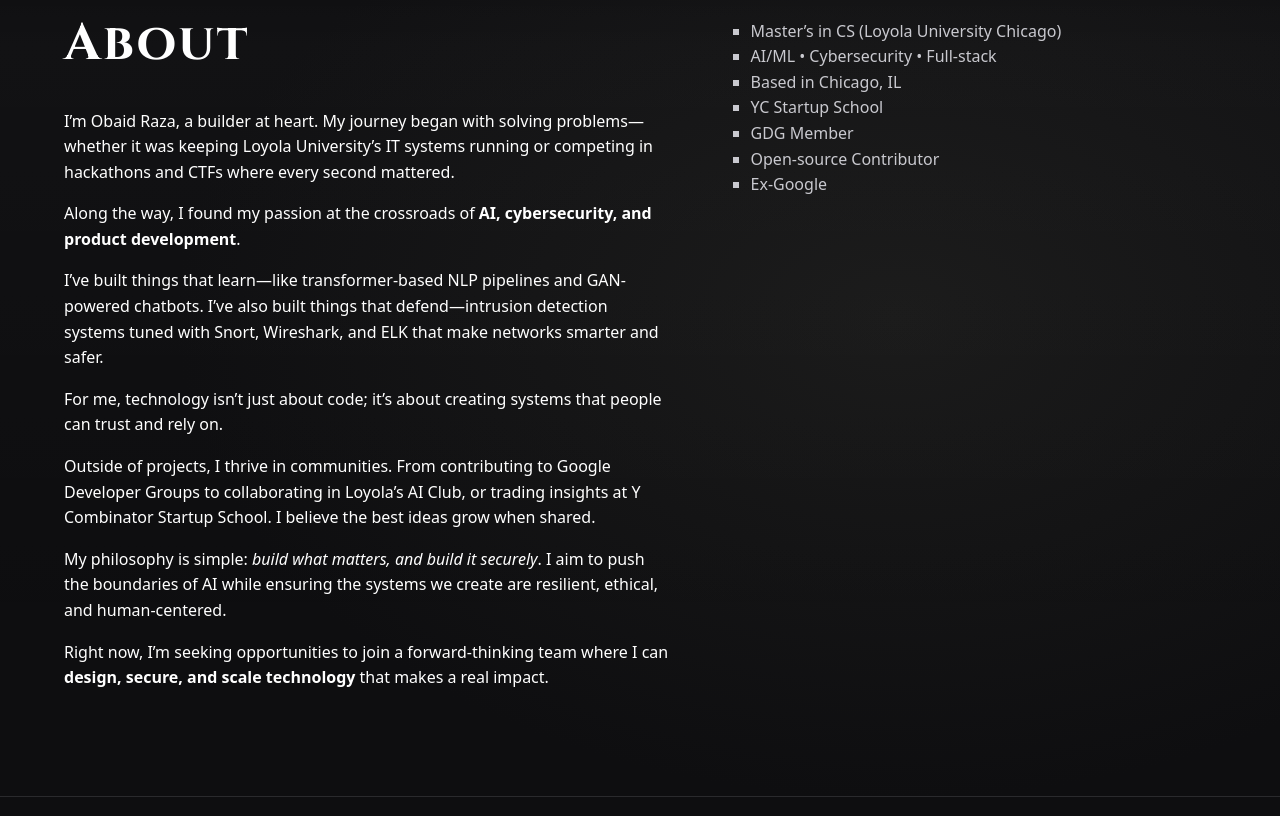
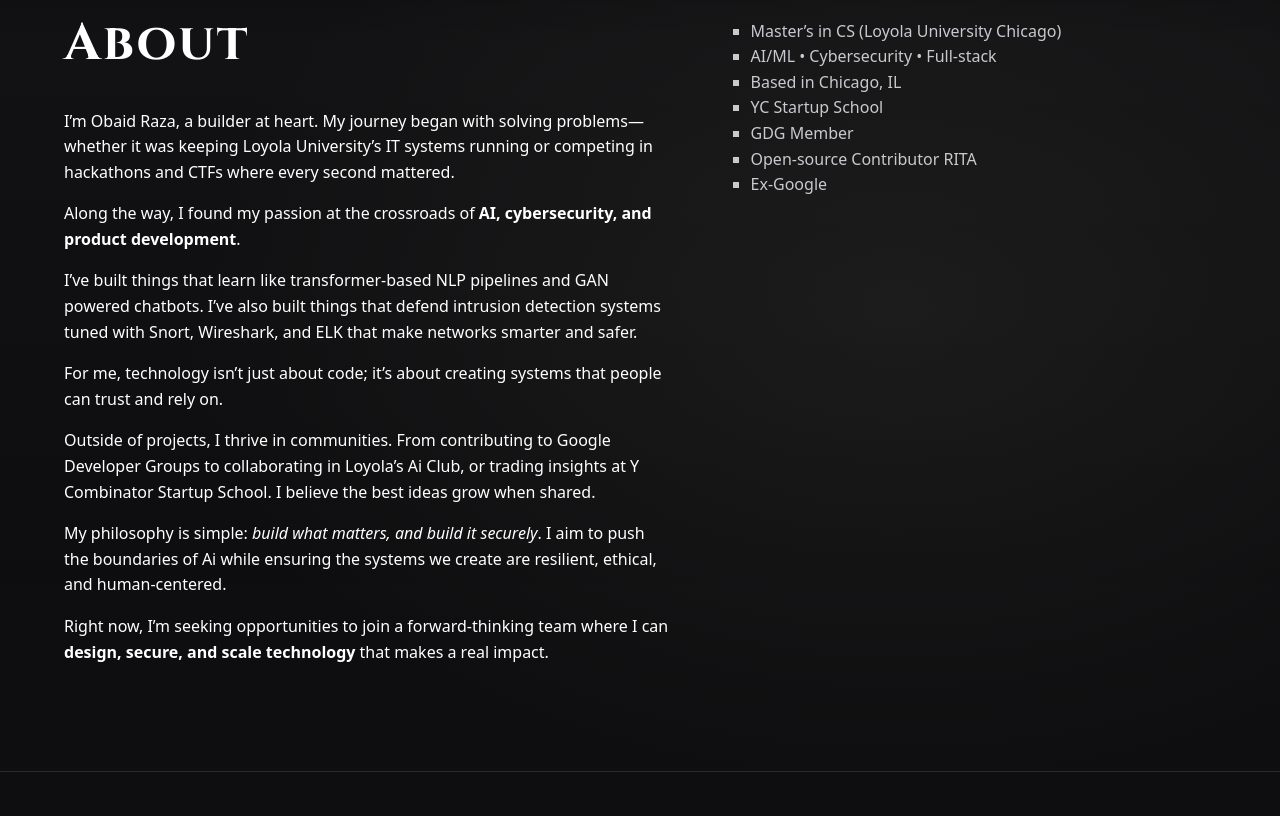
Before and after one commit to mohammedobaidraza/Raza-Obaid-, a plain HTML site: page index.html in a window 1280 px wide. Shown: the part 924-1740 px from the top of the page. Drawn offline with nearby package versions, Linux system fonts and the light colour scheme; a web font is replaced by a local one.

Commit message:
Update index.html

```diff
--- a/index.html
+++ b/index.html
@@ -11,16 +11,21 @@
 <body>
   <canvas id="bg"></canvas>
 
-  <header class="site-header">
+ <header class="site-header">
   <a href="#top" class="brand brand-img" aria-label="Home">
     <img src="assets/avatar.png.png" alt="Mohammed Obaid Raza" />
   </a>
 
-  <button class="nav-toggle" aria-label="Open menu" aria-controls="primary-nav" aria-expanded="false">
+  <!-- 1) Hidden checkbox controls state -->
+  <input id="nav-check" class="nav-check" type="checkbox" aria-hidden="true" />
+
+  <!-- 2) Label acts as the hamburger button -->
+  <label for="nav-check" class="nav-toggle" aria-label="Toggle menu" role="button" aria-controls="primary-nav" aria-expanded="false">
     <span class="bar"></span><span class="bar"></span><span class="bar"></span>
-  </button>
+  </label>
 
-  <nav id="primary-nav" class="nav">
+  <!-- 3) Primary nav (opens when checkbox is checked) -->
+  <nav id="primary-nav" class="nav" role="navigation">
     <a href="#about">About</a>
     <a href="#projects">Projects</a>
     <a href="#contact">Contact</a>
@@ -28,6 +33,7 @@
     <a class="btn-code" href="https://linktr.ee/mohammedobaidraza" target="_blank" rel="noopener">Linktree</a>
   </nav>
 </header>
+
 
   <main id="top" class="main">
     <section class="hero">
@@ -51,10 +57,10 @@
           <h2>About</h2>
           <p>I’m Obaid Raza, a builder at heart. My journey began with solving problems—whether it was keeping Loyola University’s IT systems running or competing in hackathons and CTFs where every second mattered.</p>
           <p>Along the way, I found my passion at the crossroads of <strong>AI, cybersecurity, and product development</strong>.</p>
-          <p>I’ve built things that learn—like transformer-based NLP pipelines and GAN-powered chatbots. I’ve also built things that defend—intrusion detection systems tuned with Snort, Wireshark, and ELK that make networks smarter and safer.</p>
+          <p>I’ve built things that learn like transformer-based NLP pipelines and GAN powered chatbots. I’ve also built things that defend intrusion detection systems tuned with Snort, Wireshark, and ELK that make networks smarter and safer.</p>
           <p>For me, technology isn’t just about code; it’s about creating systems that people can trust and rely on.</p>
-          <p>Outside of projects, I thrive in communities. From contributing to Google Developer Groups to collaborating in Loyola’s AI Club, or trading insights at Y Combinator Startup School. I believe the best ideas grow when shared.</p>
-          <p>My philosophy is simple: <em>build what matters, and build it securely</em>. I aim to push the boundaries of AI while ensuring the systems we create are resilient, ethical, and human-centered.</p>
+          <p>Outside of projects, I thrive in communities. From contributing to Google Developer Groups to collaborating in Loyola’s Ai Club, or trading insights at Y Combinator Startup School. I believe the best ideas grow when shared.</p>
+          <p>My philosophy is simple: <em>build what matters, and build it securely</em>. I aim to push the boundaries of Ai while ensuring the systems we create are resilient, ethical, and human-centered.</p>
           <p>Right now, I’m seeking opportunities to join a forward-thinking team where I can <strong>design, secure, and scale technology</strong> that makes a real impact.</p>
         </div>
         <ul class="facts">
@@ -63,7 +69,7 @@
           <li>Based in Chicago, IL</li>
           <li>YC Startup School</li>
           <li>GDG Member</li>
-          <li>Open-source Contributor</li>
+          <li>Open-source Contributor RITA</li>
           <li>Ex-Google</li>
         </ul>
       </div>
```
